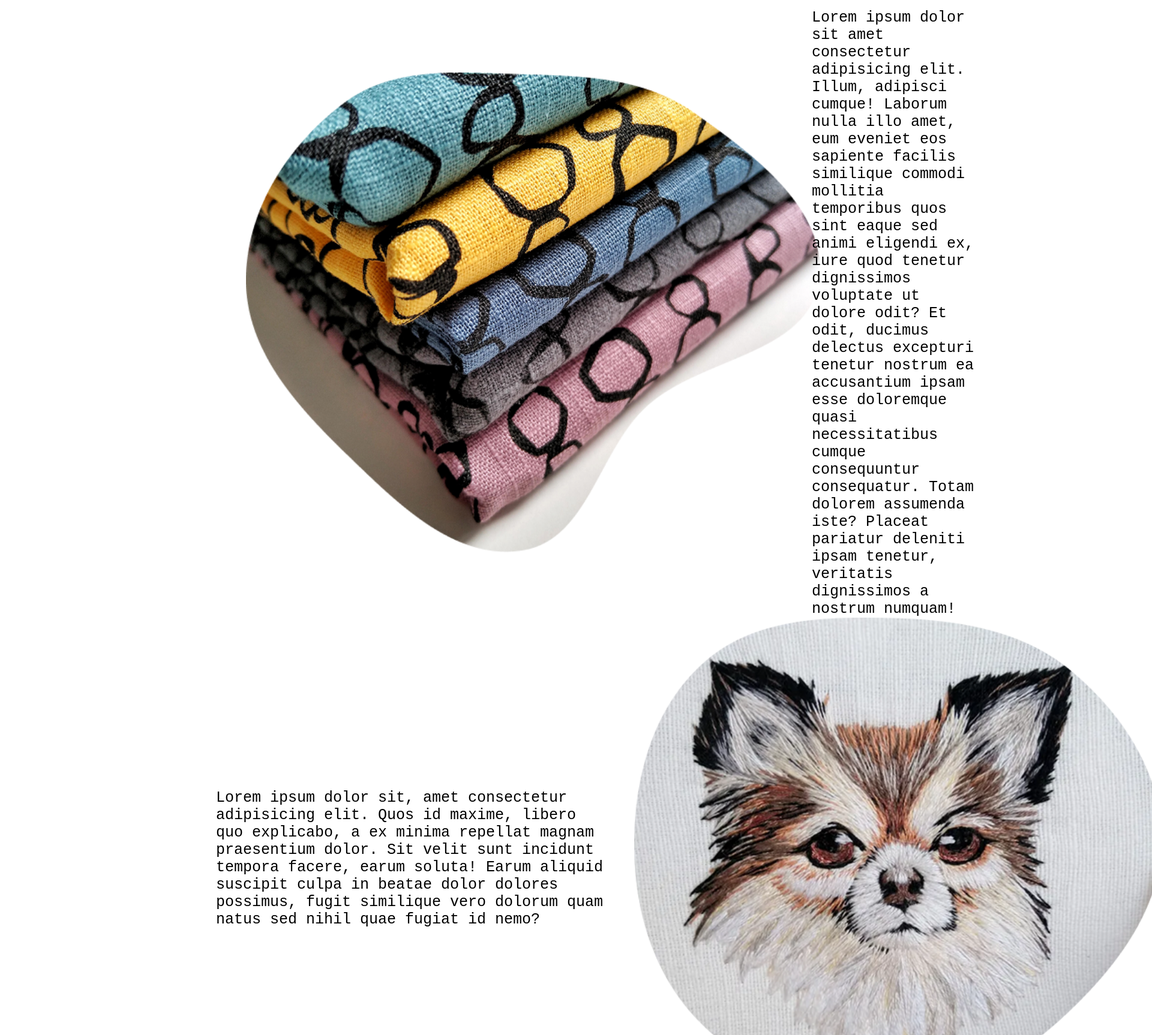
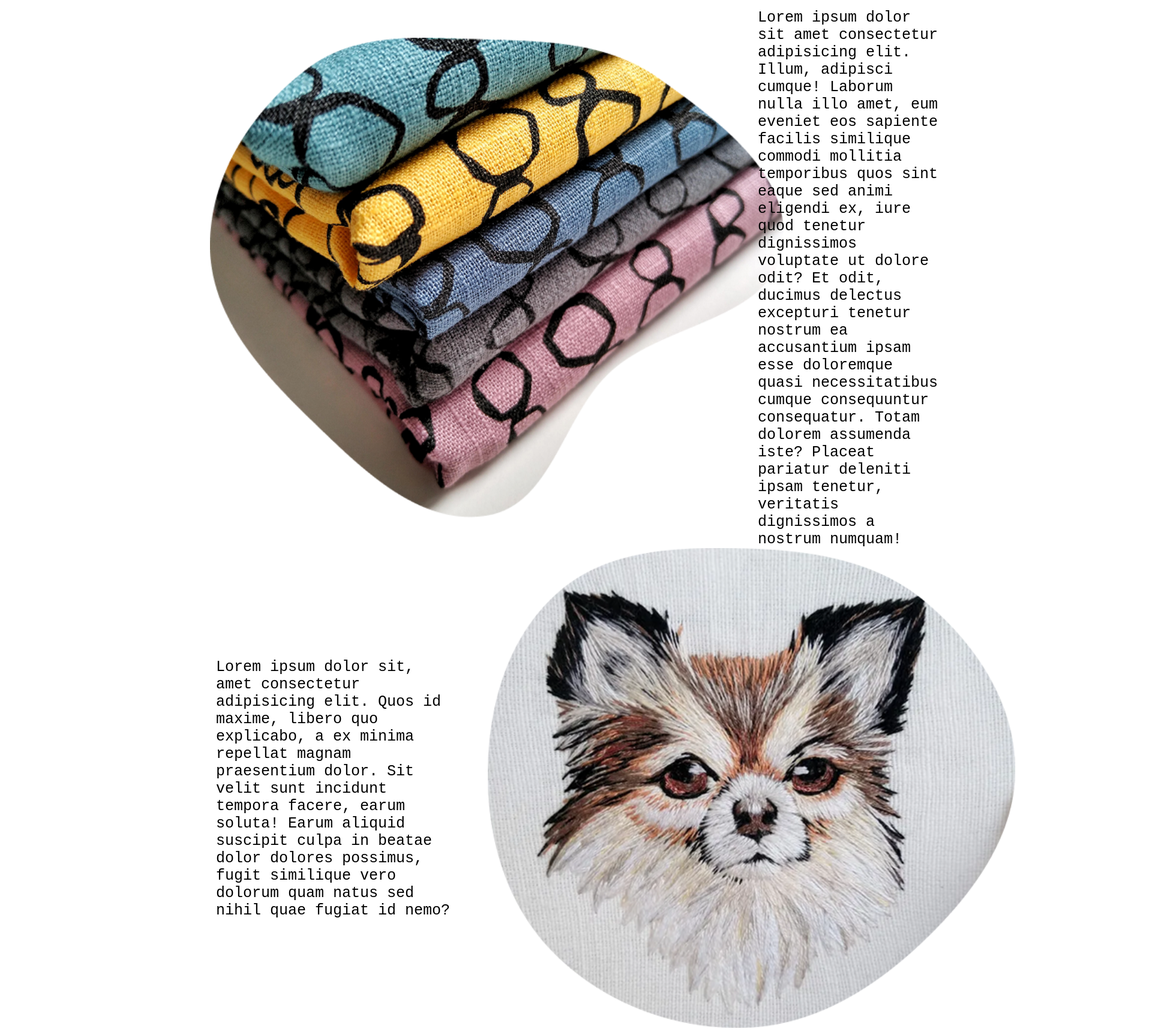
Before and after one commit to JenWarman/react-embroidery-portfolio, a React (Vite) app: page /about in a window 1280 px wide. Shown: the part 1680-3406 px from the top of the page at 60% size, 1920 px wide, since content can reach past the window. Built offline with nearby package versions, Linux system fonts and the light colour scheme; a web font is replaced by a local one.

Commit message:
fixed background image in header.

```diff
--- a/src/components/About/AboutPage.jsx
+++ b/src/components/About/AboutPage.jsx
@@ -2,8 +2,6 @@ function AboutPage() {
   return (
     <section className="about-page" id="about">
       <div className="about-page-main">
-        {/* <div className="bg"></div> */}
-
         <div className="about-page-1">
           <div className="about-page-1-img">
             <img src="/profileimg.png" alt="" />
--- a/src/css/styles.css
+++ b/src/css/styles.css
@@ -30,9 +30,8 @@ p {
   height: 100vh;
   margin-left: 10rem;
   background-size: cover;
-  background-position: center;
+  background-position: 50% 70%;
   display: flex;
-  margin-bottom: 10rem;
 }
 
 .about {
@@ -283,7 +282,7 @@ p {
 }
 .about-page-3-img {
   width: 50%;
-  margin-left: 36rem;
+  margin-left: 30rem;
 }
 .about-page-3-info {
   width: 50%;
@@ -305,6 +304,7 @@ p {
 }
 .about-page-4-img {
   width: 50%;
+  margin-right: 20rem;
 }
 .about-page-4-info {
   width: 50%;
--- a/src/scss/layout/_aboutPage.scss
+++ b/src/scss/layout/_aboutPage.scss
@@ -68,7 +68,7 @@
 
     &-img {
       width: 50%;
-      margin-left: 36rem;
+      margin-left: 30rem;
     }
 
     &-info {
@@ -95,6 +95,7 @@
 
     &-img {
       width: 50%;
+      margin-right: 20rem;
     }
 
     &-info {
--- a/src/scss/layout/_header.scss
+++ b/src/scss/layout/_header.scss
@@ -4,7 +4,6 @@
     height: 100vh;
     margin-left: 10rem;
     background-size: cover;
-    background-position: center;
+    background-position: 50% 70%;
     display: flex;
-    margin-bottom: 10rem;
 }
```
Also changed, not shown: 1 other file (tests, documents, lock files or other folders).
